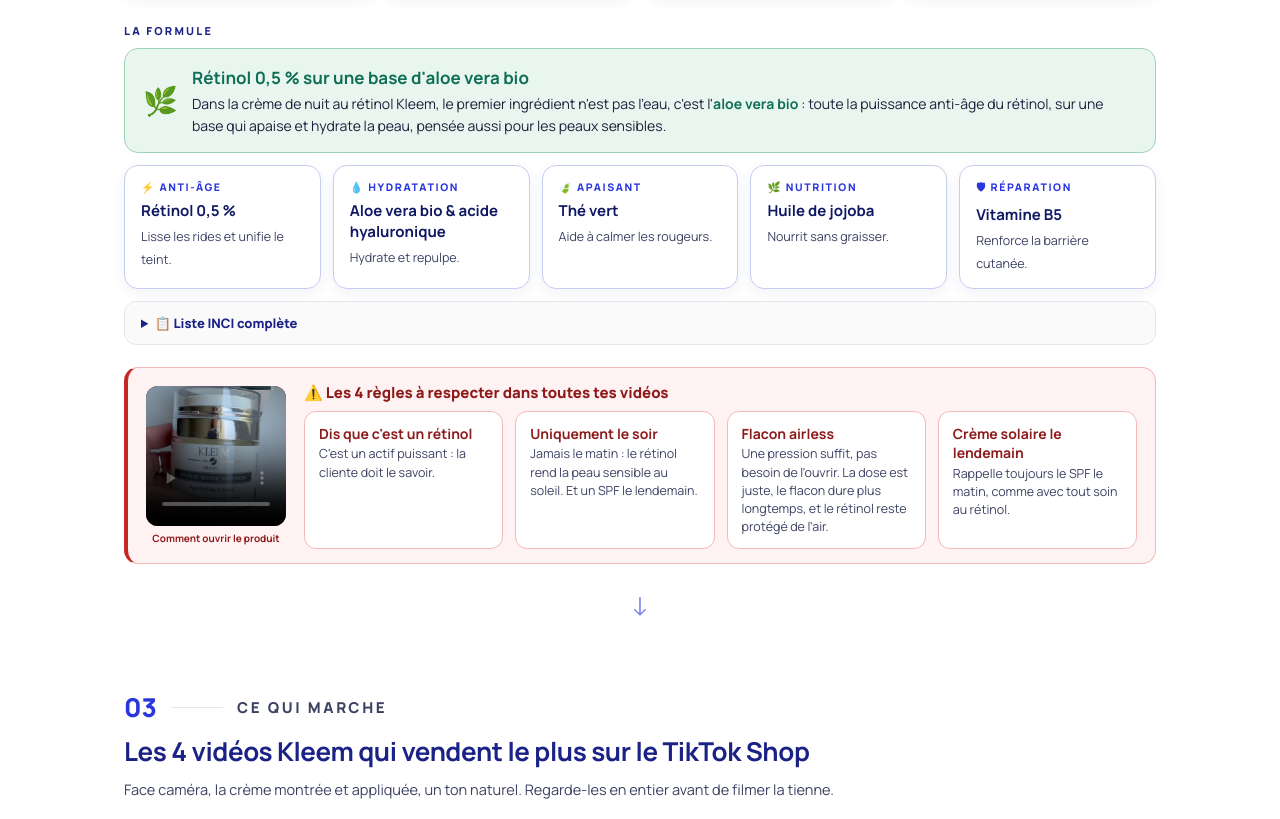
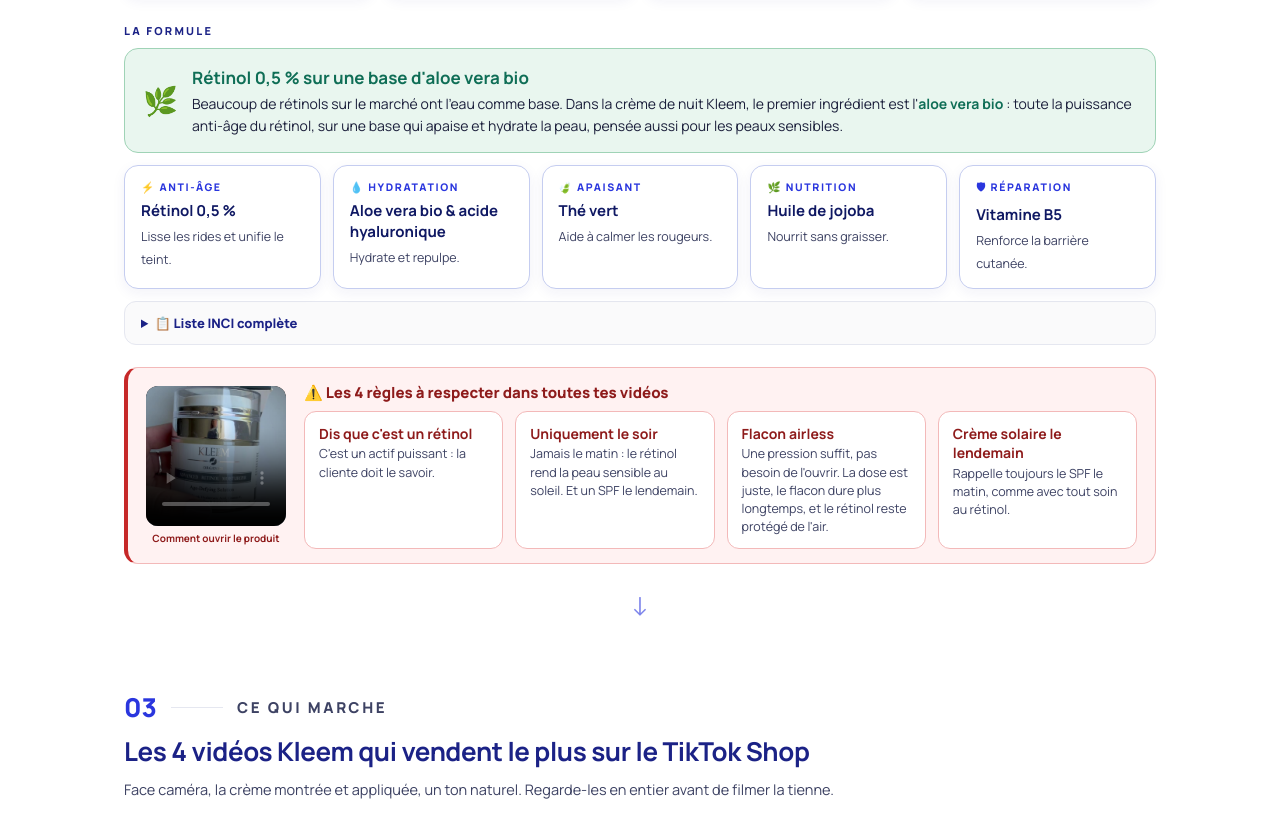
Before and after one commit to sesametts/kleem-affilies, a plain HTML site: page commence-ici.html in a window 1280 px wide. Shown: the part 1296-2115 px from the top of the page. Drawn offline with Linux system fonts and the light colour scheme; grey boxes are pictures that could not be loaded.

Commit message:
Commence ici : encart aloe — comparaison base eau du marché
Co-Authored-By: Claude Opus 5.5 <noreply@anthropic.com>
Claude-Session: https://claude.ai/code/session_01FRPJp3PNQaiK8f3yTCNm48

```diff
--- a/commence-ici.html
+++ b/commence-ici.html
@@ -335,7 +335,7 @@
     <div class="kp-label" style="margin-top:26px;">La formule</div>
     <div class="kp-aloe">
       <div class="kp-aloe-ico">🌿</div>
-      <div><b>Rétinol 0,5 % sur une base d'aloe vera bio</b>Dans la crème de nuit au rétinol Kleem, le premier ingrédient n'est pas l'eau, c'est l'<strong>aloe vera bio</strong> : toute la puissance anti-âge du rétinol, sur une base qui apaise et hydrate la peau, pensée aussi pour les peaux sensibles.</div>
+      <div><b>Rétinol 0,5 % sur une base d'aloe vera bio</b>Beaucoup de rétinols sur le marché ont l'eau comme base. Dans la crème de nuit Kleem, le premier ingrédient est l'<strong>aloe vera bio</strong> : toute la puissance anti-âge du rétinol, sur une base qui apaise et hydrate la peau, pensée aussi pour les peaux sensibles.</div>
     </div>
 
     <div class="kf">
```
